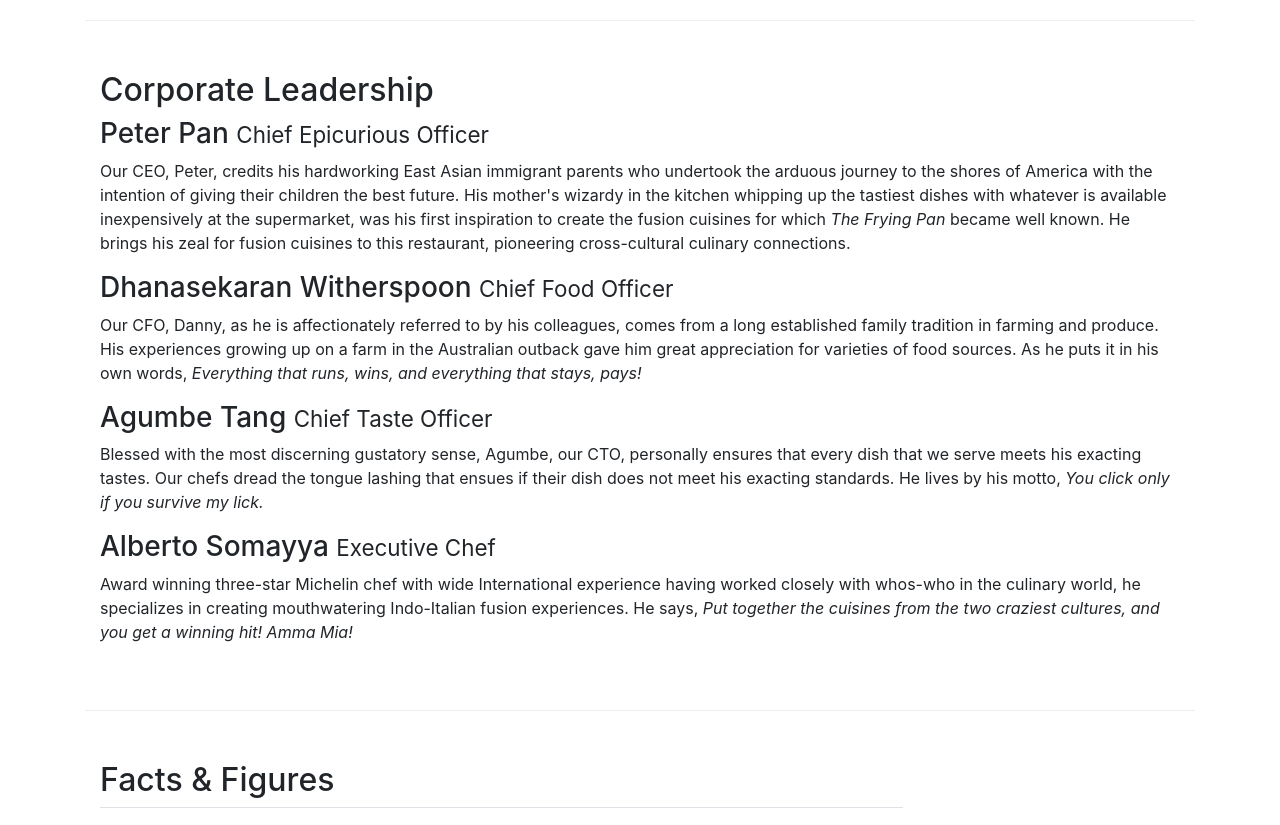
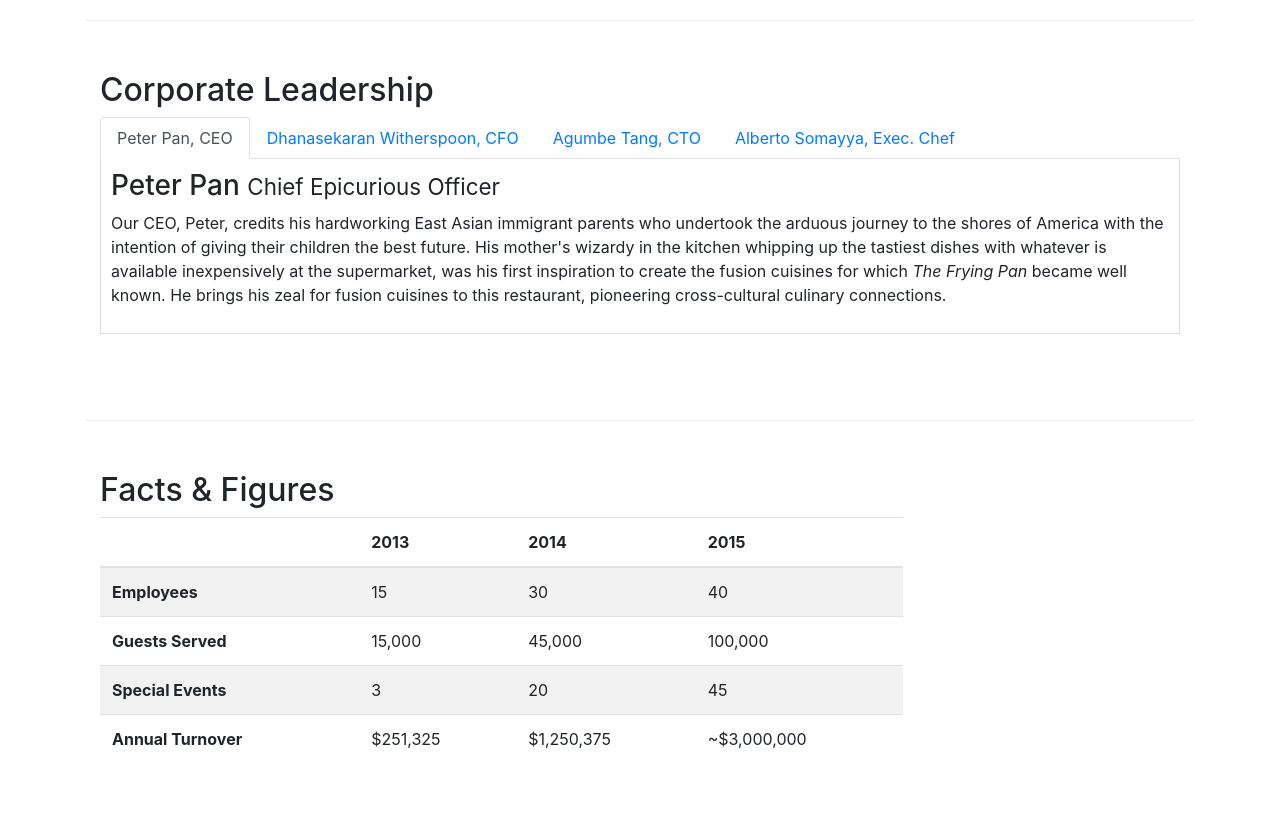
Before and after one commit to sivaneshl/fullstack, a website: page aboutus.html in a window 1280 px wide. Shown: the part 890-1715 px from the top of the page. Drawn offline with nearby package versions, Linux system fonts and the light colour scheme.

Commit message:
tabs navigation

```diff
--- a/aboutus.html
+++ b/aboutus.html
@@ -103,22 +103,43 @@
         <div class="row row-content">
             <div class="col-12">
                 <h2>Corporate Leadership</h2>
+                <ul class="nav nav-tabs">
+                  <li class="nav-item">
+                    <a class="nav-link active" href="#peter" role="tab"
+                      data-toggle="tab">Peter Pan, CEO</a>
+                  </li>
+                  <li class="nav-item">
+                    <a class="nav-link" href="#danny" role="tab"
+                      data-toggle="tab">Dhanasekaran Witherspoon, CFO</a>
+                  </li>
+                  <li class="nav-item">
+                    <a class="nav-link" href="#agumbe" role="tab"
+                      data-toggle="tab">Agumbe Tang, CTO</a>
+                  </li>
+                  <li class="nav-item">
+                    <a class="nav-link" href="#alberto" role="tab"
+                      data-toggle="tab">Alberto Somayya, Exec. Chef</a>
+                  </li>
+                </ul>
+                <div class="tab-content">
+                  <div role="tabpanel" class="tab-pane fade show active" id="peter">
                     <h3>Peter Pan <small>Chief Epicurious Officer</small></h3>
-                <div class="hidden-sm-down">
-                    <p>Our CEO, Peter, credits his hardworking East Asian immigrant parents who undertook the arduous journey to the shores of America with the intention of giving their children the best future. His mother's wizardy in the kitchen whipping up the tastiest dishes with whatever is available inexpensively at the supermarket, was his first inspiration to create the fusion cuisines for which <em>The Frying Pan</em> became well known. He brings his zeal for fusion cuisines to this restaurant, pioneering cross-cultural culinary connections.</p>
+                    <p class="hidden-xs-down">Our CEO, Peter, credits his hardworking East Asian immigrant parents who undertook the arduous journey to the shores of America with the intention of giving their children the best future. His mother's wizardy in the kitchen whipping up the tastiest dishes with whatever is available inexpensively at the supermarket, was his first inspiration to create the fusion cuisines for which <em>The Frying Pan</em> became well known. He brings his zeal for fusion cuisines to this restaurant, pioneering cross-cultural culinary connections.</p>
                   </div>
+                  <div role="tabpanel" class="tab-pane fade" id="danny">
                     <h3>Dhanasekaran Witherspoon <small>Chief Food Officer</small></h3>
-                <div class="hidden-sm-down">
-                    <p>Our CFO, Danny, as he is affectionately referred to by his colleagues, comes from a long established family tradition in farming and produce. His experiences growing up on a farm in the Australian outback gave him great appreciation for varieties of food sources. As he puts it in his own words, <em>Everything that runs, wins, and everything that stays, pays!</em></p>
+                    <p class="hidden-xs-down">Our CFO, Danny, as he is affectionately referred to by his colleagues, comes from a long established family tradition in farming and produce. His experiences growing up on a farm in the Australian outback gave him great appreciation for varieties of food sources. As he puts it in his own words, <em>Everything that runs, wins, and everything that stays, pays!</em></p>
                   </div>
+                  <div role="tabpanel" class="tab-pane fade" id="agumbe">
                     <h3>Agumbe Tang <small>Chief Taste Officer</small></h3>
-                <div class="hidden-sm-down">
-                    <p>Blessed with the most discerning gustatory sense, Agumbe, our CTO, personally ensures that every dish that we serve meets his exacting tastes. Our chefs dread the tongue lashing that ensues if their dish does not meet his exacting standards. He lives by his motto, <em>You click only if you survive my lick.</em></p>
+                    <p class="hidden-xs-down">Blessed with the most discerning gustatory sense, Agumbe, our CTO, personally ensures that every dish that we serve meets his exacting tastes. Our chefs dread the tongue lashing that ensues if their dish does not meet his exacting standards. He lives by his motto, <em>You click only if you survive my lick.</em></p>
                   </div>
+                  <div role="tabpanel" class="tab-pane fade" id="alberto">
                     <h3>Alberto Somayya <small>Executive Chef</small></h3>
-                <div class="hidden-sm-down">
-                    <p>Award winning three-star Michelin chef with wide International experience having worked closely with whos-who in the culinary world, he specializes in creating mouthwatering Indo-Italian fusion experiences. He says, <em>Put together the cuisines from the two craziest cultures, and you get a winning hit! Amma Mia!</em></p>
+                    <p class="hidden-xs-down">Award winning three-star Michelin chef with wide International experience having worked closely with whos-who in the culinary world, he specializes in creating mouthwatering Indo-Italian fusion experiences. He says, <em>Put together the cuisines from the two craziest cultures, and you get a winning hit! Amma Mia!</em></p>
                   </div>
+                </div>
+
             </div>
        </div>
 
--- a/css/styles.css
+++ b/css/styles.css
@@ -37,3 +37,10 @@ body{
 .navbar-inverse{
   background-color: purple;
 }
+
+.tab-content{
+  border-left: 1px solid #ddd;
+  border-right: 1px solid #ddd;
+  border-bottom: 1px solid #ddd;
+  padding: 10px;
+}
--- a/node_server.js
+++ b/node_server.js
@@ -8,7 +8,7 @@ http.createServer(function(request, response){
 
   // Send the response body as "Hello World"
   response.end('Hello World\n');
-}).listen(3002)
+}).listen(3002, '0.0.0.0')
 
 // Console will print the message
 console.log('Server running at http://127.0.0.1:3002/');
```
Lines whose indentation alone changed are shown as unchanged.
